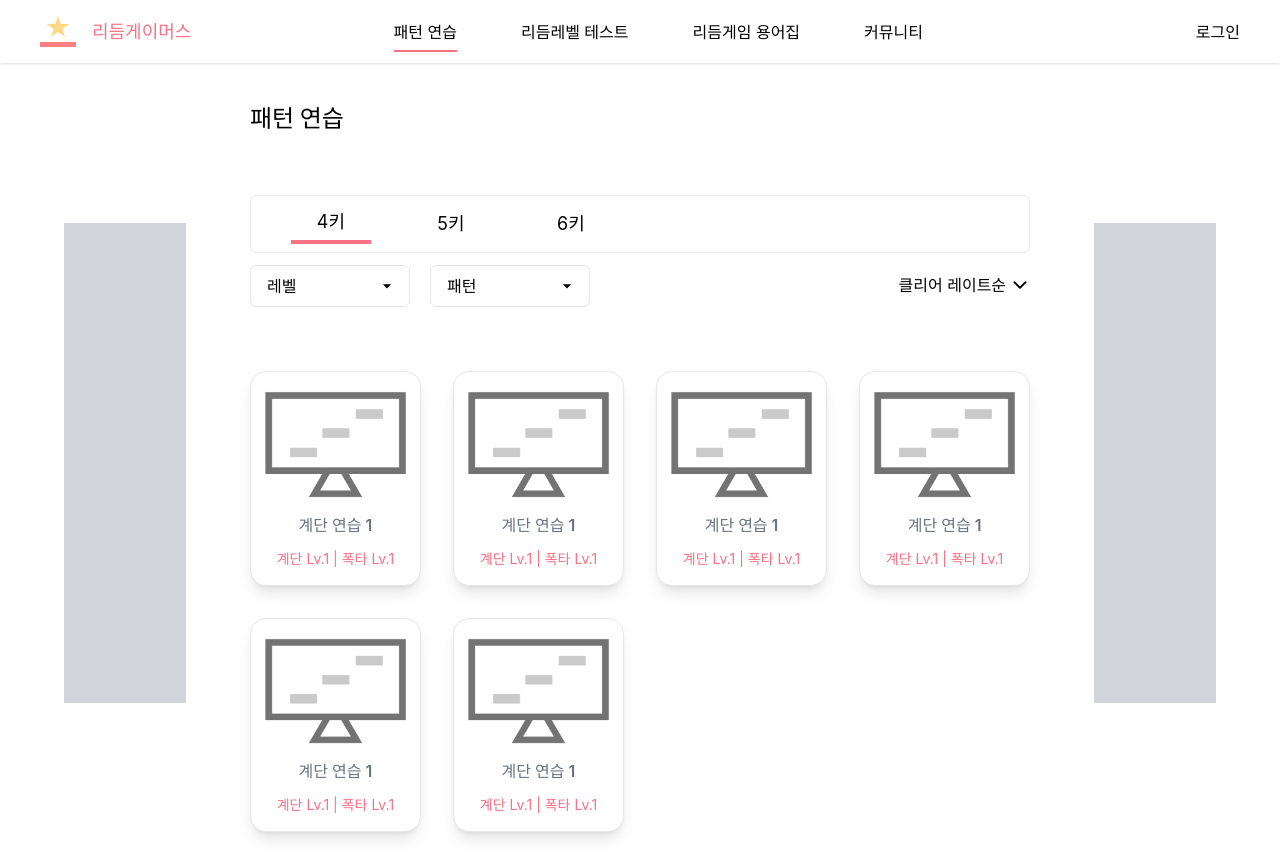
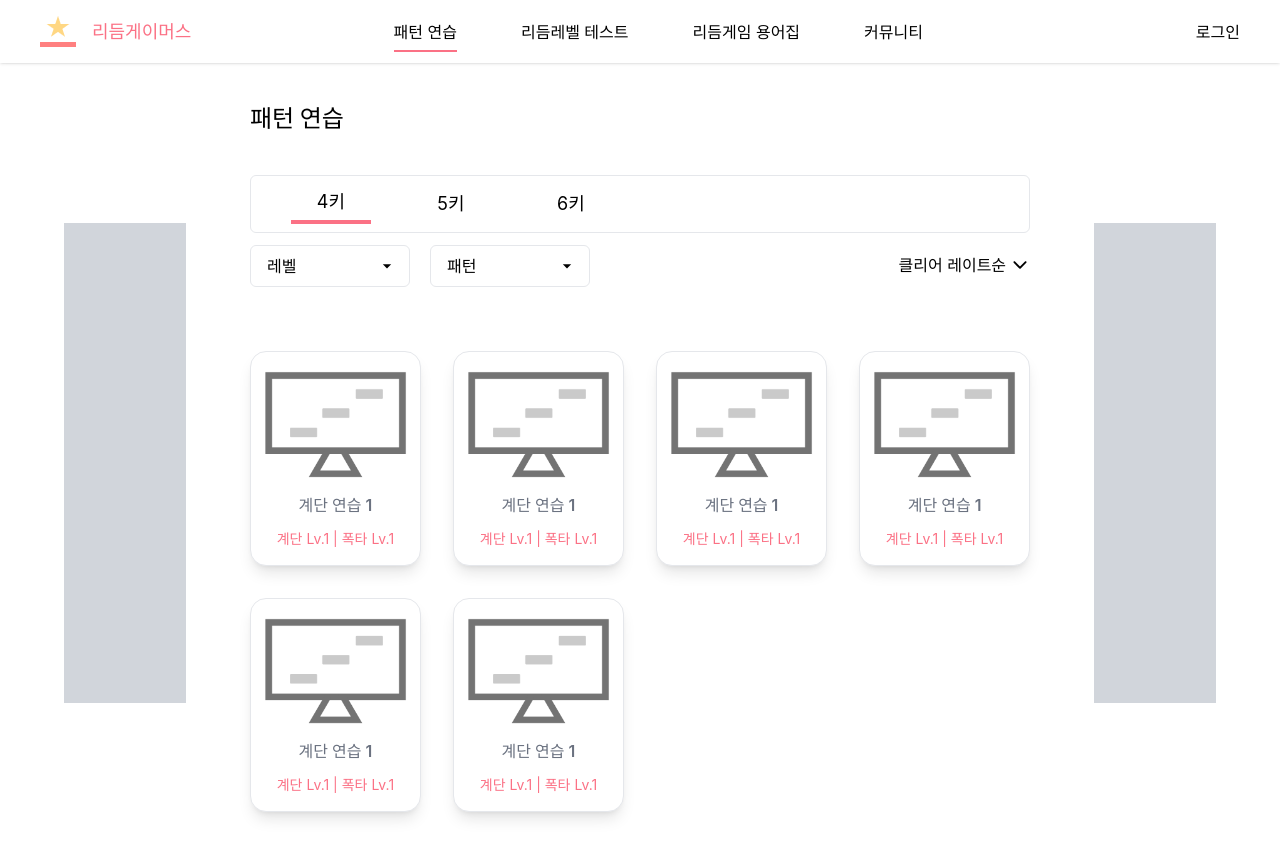
Before and after one commit to rhythm-gamers/rg-front, a Next.js app: page /pattern_practice in a window 1280 px wide. Built offline with nearby package versions, Linux system fonts and the light colour scheme; a web font is replaced by a local one.

Commit message:
Design: margin 변경

```diff
--- a/src/components/pattern_practice/atoms/CategoryWrapper/CategoryWrapper.tsx
+++ b/src/components/pattern_practice/atoms/CategoryWrapper/CategoryWrapper.tsx
@@ -6,7 +6,7 @@ interface ICategoryWrapper {
 
 const CategoryWrapper = ({ children }: ICategoryWrapper) => {
   return (
-    <div className="flex text-black py-2 mt-10 text-lg bg-white border rounded-md">
+    <div className="flex text-black py-2 mt-5 text-lg bg-white border rounded-md">
       {children}
     </div>
   );
```
